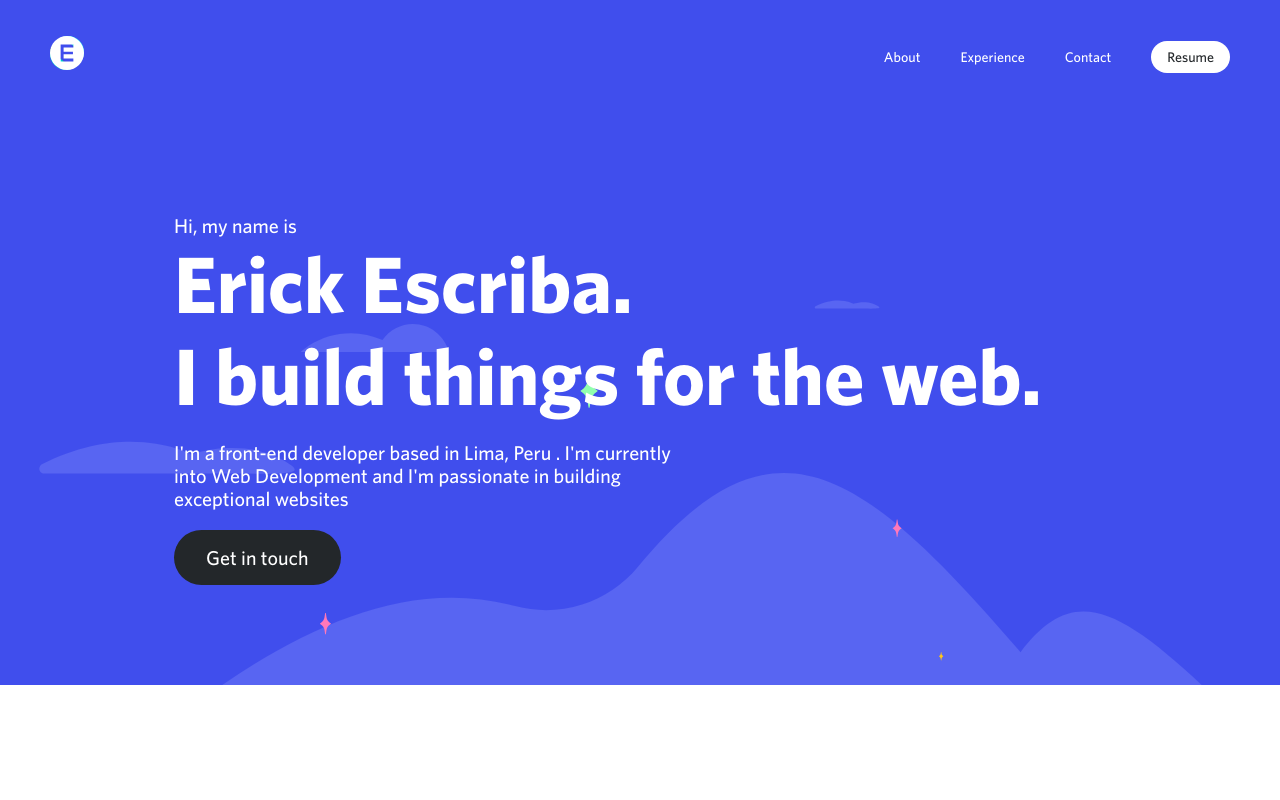
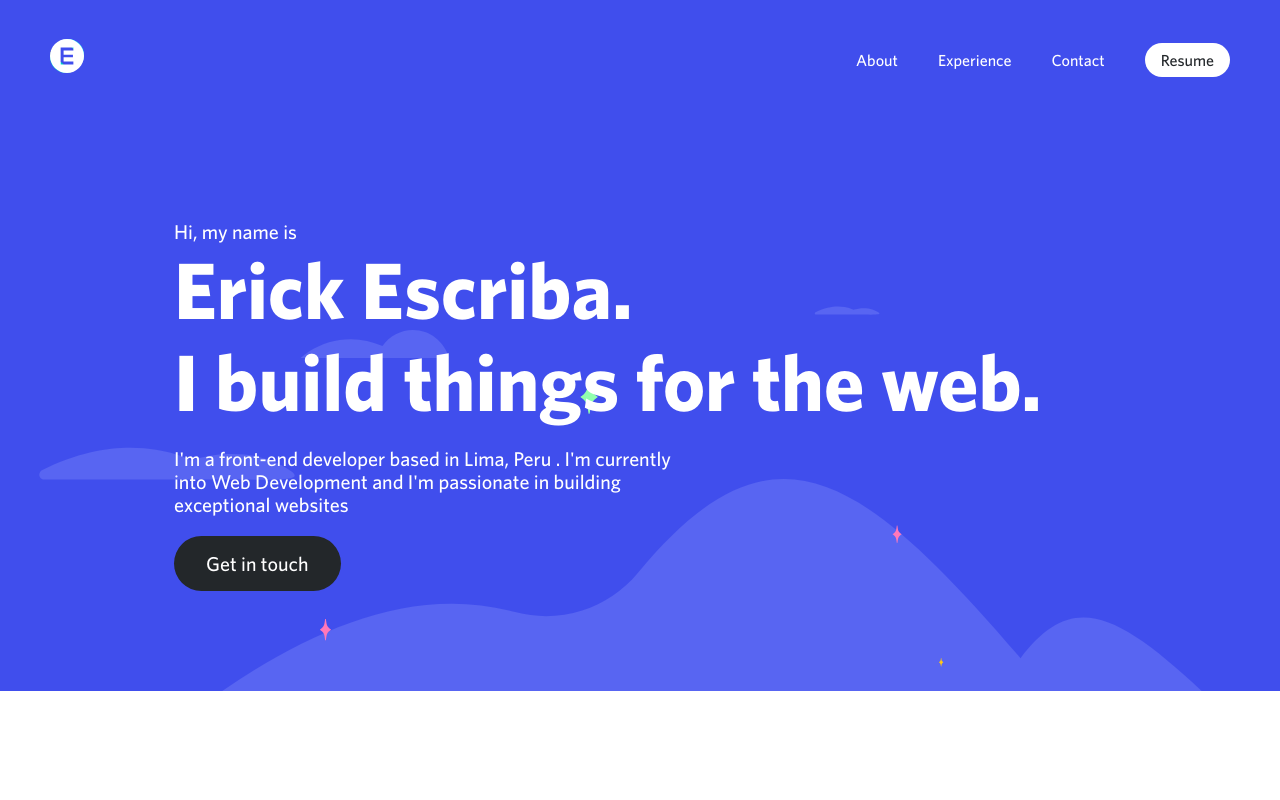
Before and after one commit to Aireck2/portfolio-ts, a Next.js app: page / in a window 1280 px wide. Shown: the top 800 px of the page. Built offline with nearby package versions, Linux system fonts and the light colour scheme; a web font is replaced by a local one.

Commit message:
feat: implement styles hover to button navbar (#20)

```diff
--- a/styles/layouts/VMenu.module.scss
+++ b/styles/layouts/VMenu.module.scss
@@ -13,26 +13,31 @@
 
 .VMenu__navbar {
   display: none;
-  font-size: 14px;
+  font-size: 16px;
   color: $white;
   grid-template-columns: repeat(4, auto);
   align-items: center;
   justify-content: center;
   grid-gap: 40px;
   font-family: $font-primary;
-  // font-weight: 400;
+  & li > a:hover {
+    text-decoration: underline;
+  }
 }
 
 .VMenu__button {
   background-color: $white;
   color: $not-quite-black;
   border-radius: $button-radius;
-  font-size: 14px;
+  font-size: 16px;
   outline: none;
   font-family: $font-primary;
   padding: 8px 16px;
   cursor: pointer;
   border: none;
+  transition-property: background-color, color, box-shadow;
+  transition-duration: 0.2s;
+  transition-timing-function: ease-in-out;
 }
 
 .VMenu__button:hover {
```
